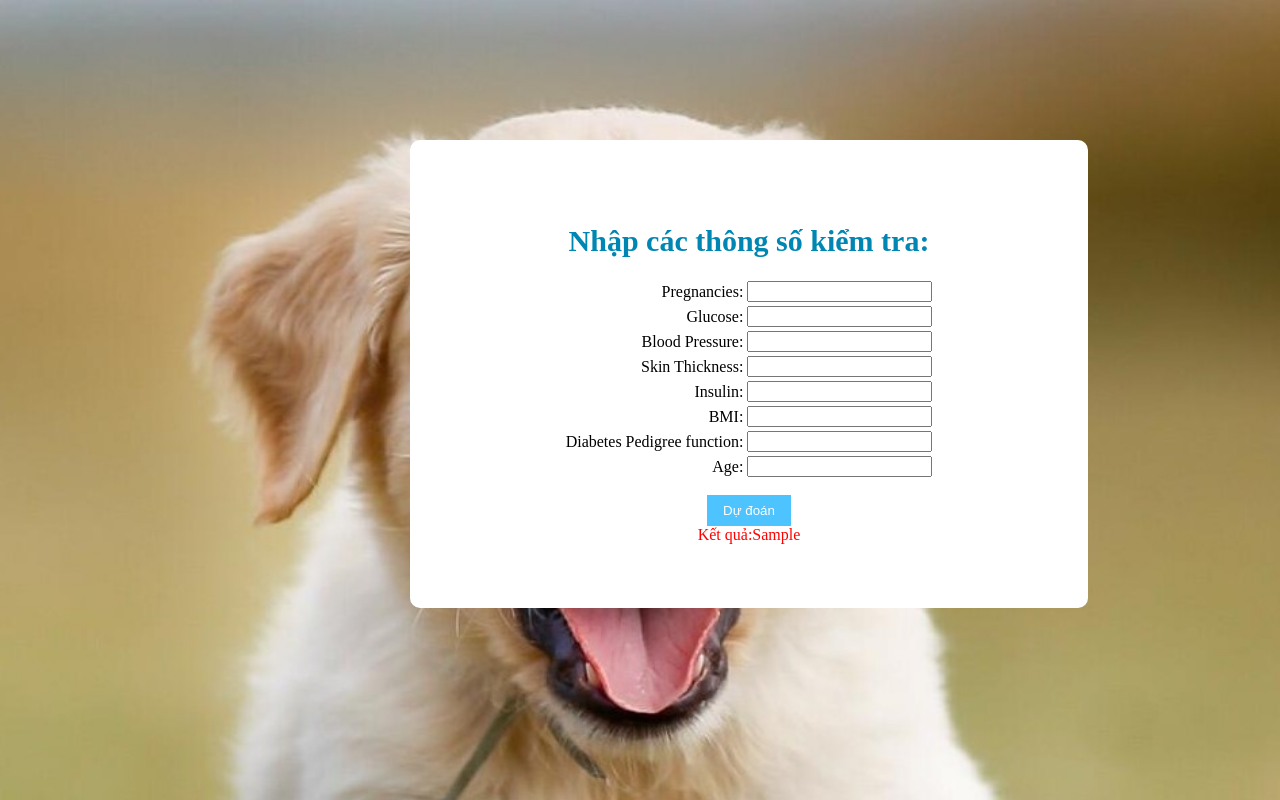
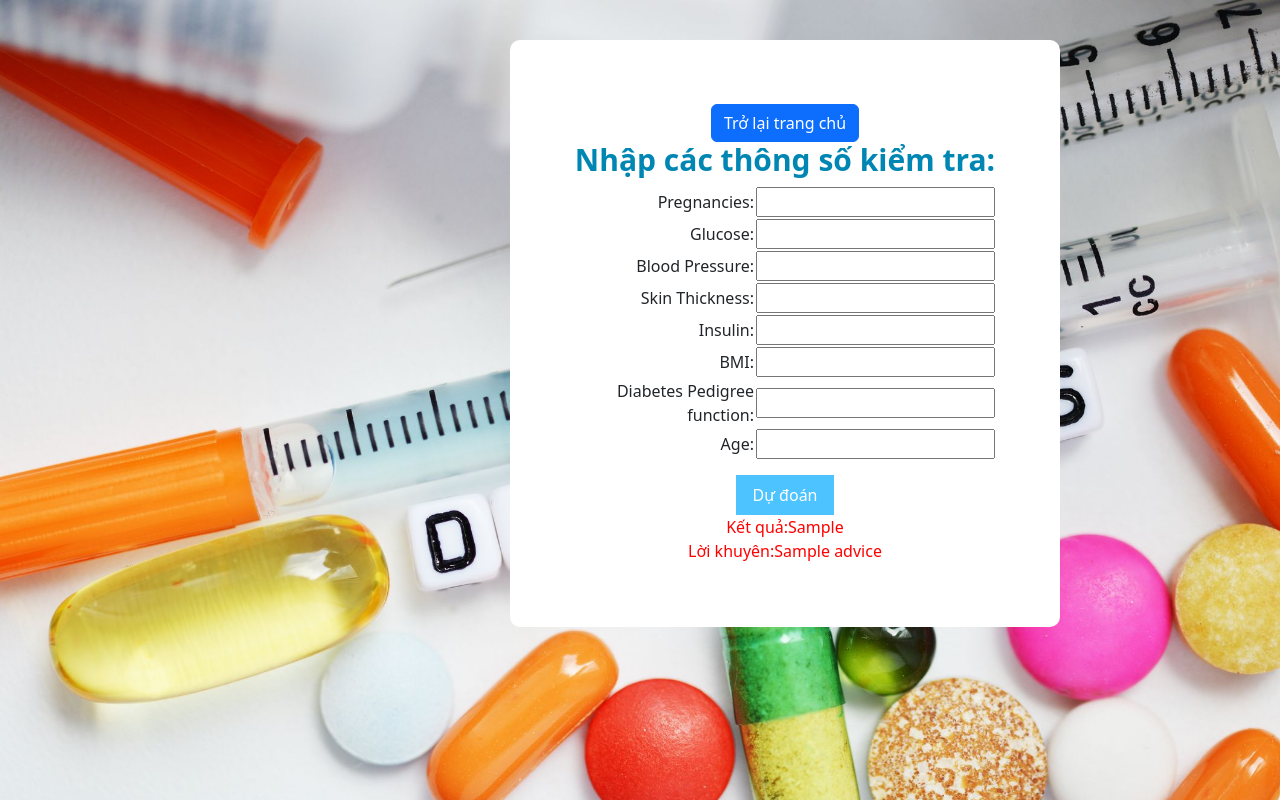
Before and after one commit to Quangnh126/kpdl-nhom8, a Django app: template BtlKpdl/templates/predict.html in a window 1280 px wide. Run offline with Django 3.2, Linux system fonts and the light colour scheme; the template is opened without the code that fills it: most values are stand-ins (such as "Sample title", 1, 10 or a date in 2020).

Commit message:
Update frontend

```diff
--- a/BtlKpdl/templates/predict.html
+++ b/BtlKpdl/templates/predict.html
@@ -5,17 +5,19 @@
 <head>
     <meta charset="UTF-8">
     <title>Prediction</title>
+    <link href="https://cdn.jsdelivr.net/npm/bootstrap@5.3.0/dist/css/bootstrap.min.css" rel="stylesheet"
+          integrity="sha384-9ndCyUaIbzAi2FUVXJi0CjmCapSmO7SnpJef0486qhLnuZ2cdeRhO02iuK6FUUVM" crossorigin="anonymous">
     <style>
         body{
-            background-image : url(" {% static 'Diabetes/images/puppy1.jpg' %} ");
+            background-image : url(" {% static 'Diabetes/images/diabetes.jpg' %} ");
             background-repeat: no-repeat;
             background attachment:fixed;
             background-size:cover;
         }
         .main{
             position: fixed;
-            top: 140px;
-            left: 410px;
+            top: 40px;
+            left: 510px;
             width: 550px;
             background-color: #ffffff;
             border-radius: 10px;
@@ -41,6 +43,8 @@
 </head>
 <body>
     <div align="center" class="main">
+        <a href="/" class="btn btn-primary" > Trở lại trang chủ </a>
+
         <h1>Nhập các thông số kiểm tra: </h1>
         <form action="result" method="">
             <table>
@@ -103,7 +107,12 @@
             </table>
             <input type="submit" value="Dự đoán">
         </form>
-        <span style="color:red;">Kết quả:{{result2}}</span>
+        <span style="color:red;"> Kết quả:{{result2}}</span>
+        <br>
+        <span style="color:red;"> Lời khuyên:{{advice}}</span>
     </div>
+
+    <script src="https://cdn.jsdelivr.net/npm/bootstrap@5.3.0/dist/js/bootstrap.bundle.min.js"
+            integrity="sha384-geWF76RCwLtnZ8qwWowPQNguL3RmwHVBC9FhGdlKrxdiJJigb/j/68SIy3Te4Bkz" crossorigin="anonymous"></script>
 </body>
 </html>
```
Also changed, not shown: BtlKpdl/templates/home.html (+8 -3 lines).
